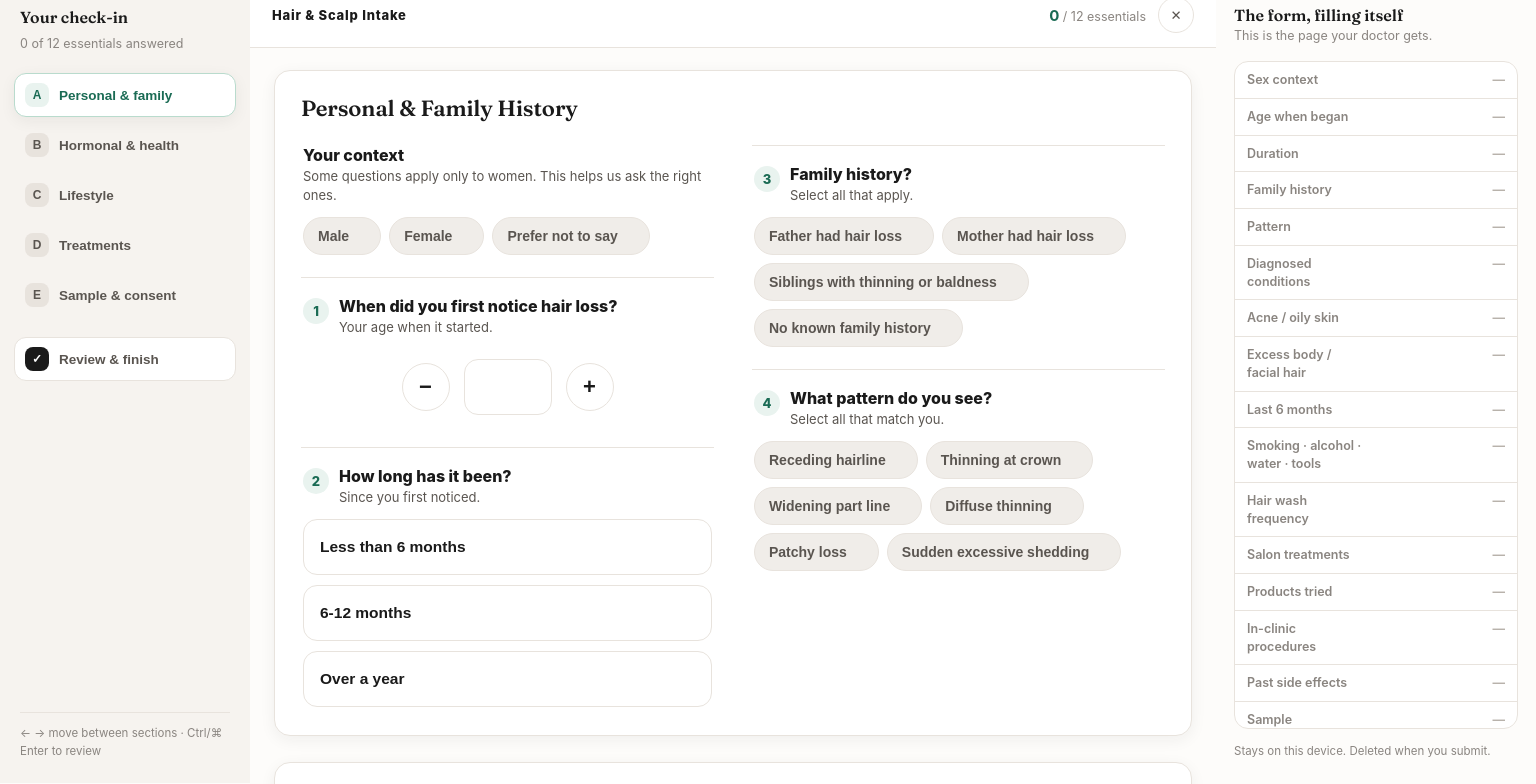
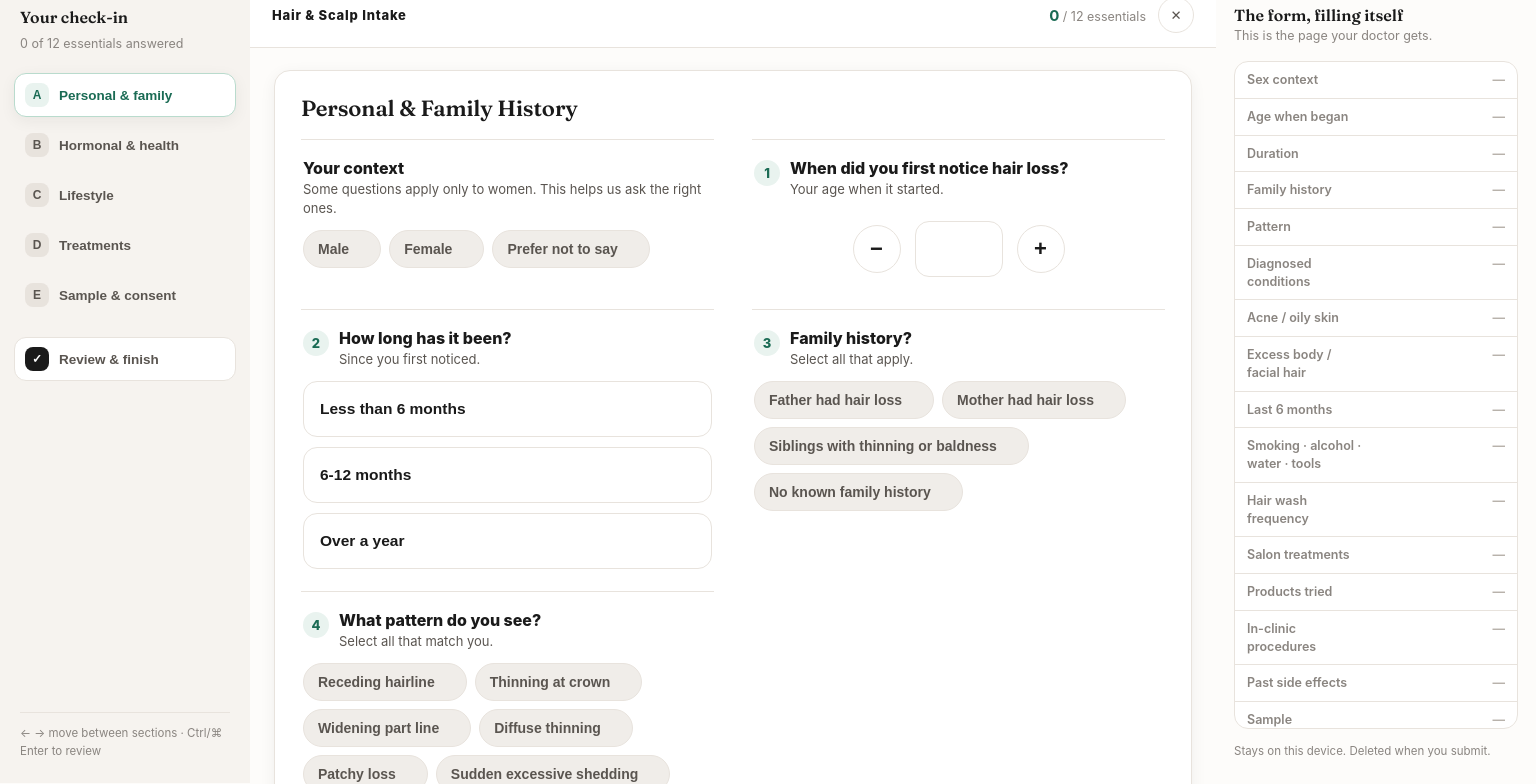
Before and after one commit to Ripperox/hair-intake, a React (Vite) app: page / in a window 1536 px wide. Both pictures are taken after a click on the button "Start Section A". Shown: the part 17-801 px from the top of the page. Built offline with nearby package versions, Linux system fonts and the light colour scheme.

Commit message:
align questions on a grid instead of CSS columns; one error message per question instead of red outlines on every option

```diff
--- a/src/App.tsx
+++ b/src/App.tsx
@@ -279,7 +279,27 @@ export default function App() {
     }
   }, [isDesktop, step])
 
-  const renderQuestion = (n: string, title: string, subtitle: string | undefined, children: ReactNode) => (
+  // One message under the question, never a red outline on every choice —
+  // outlining six chips reads as "all of these are wrong".
+  const err = (section: string, field: string, msg = 'Please choose one') =>
+    vstate(section, field) === 'invalid'
+      ? <p className="field-error" data-invalid>{msg}</p>
+      : null
+
+  const Q_ERROR: Record<string, [string, string, string]> = {
+    '2': ['A', 'duration', 'Please choose one'],
+    '3': ['A', 'familyHistory', 'Select at least one'],
+    '4': ['A', 'pattern', 'Select at least one'],
+    '5': ['B', 'diagnosedConditions', 'Select at least one, or None'],
+    '6': ['B', 'menstrualCycle', 'Please choose one'],
+    '7': ['B', 'pregnancyRelated', 'Please choose one'],
+    '15': ['E', 'sampleType', 'Please choose one'],
+    '16': ['E', 'consent', 'Please choose one'],
+  }
+
+  const renderQuestion = (n: string, title: string, subtitle: string | undefined, children: ReactNode) => {
+    const e = Q_ERROR[n]
+    return (
       <div className="q-block" id={n ? `q-${n}` : undefined}>
         <div className="q-head">
           {n && <span className="q-num">{n}</span>}
@@ -289,8 +309,10 @@ export default function App() {
           </div>
         </div>
         {children}
+        {e && err(e[0], e[1], e[2])}
       </div>
     )
+  }
 
   const renderSection = (s: Screen) => {
     switch (s) {
@@ -298,6 +320,7 @@ export default function App() {
         return (
           <SectionCard title="Personal & Family History">
             {renderQuestion('', 'Your context', 'Some questions apply only to women. This helps us ask the right ones.', (
+              <>
                 <div className="chip-grid">
                 {(['Male','Female','Prefer not to say'] as const).map(opt => (
                   <ChipOption key={opt} label={opt} selected={answers.sex === (opt === 'Male' ? 'male' : opt === 'Female' ? 'female' : 'other')} onToggle={() => {
@@ -305,9 +328,11 @@ export default function App() {
                       update(sex === 'male'
                         ? { sex, diagnosedConditions: answers.diagnosedConditions.filter(c => c !== 'PCOS/PCOD') }
                         : { sex })
-                    }} validationState={vstate('A', 'sex')} />
+                    }} />
                 ))}
                 </div>
+                {err('A', 'sex')}
+              </>
             ))}
             {renderQuestion('1', 'When did you first notice hair loss?', 'Your age when it started.', (
               <NumberStepper value={answers.ageHairLossBegan} onChange={v => update({ ageHairLossBegan: v })} min={10} max={100} startAt={21} autoComplete={AUTOCOMPLETE_HINTS.ageHairLossBegan} validationState={vstate('A', 'ageHairLossBegan')} validationMessage={ageValidation.message ?? 'Enter your age'} />
@@ -315,7 +340,7 @@ export default function App() {
             {renderQuestion('2', 'How long has it been?', 'Since you first noticed.', (
               <div className="opt-grid">
                 {['Less than 6 months','6-12 months','Over a year'].map(opt => (
-                  <OptionCard key={opt} label={opt} selected={answers.duration === opt} onSelect={() => update({ duration: opt })} validationState={vstate('A', 'duration')} />
+                  <OptionCard key={opt} label={opt} selected={answers.duration === opt} onSelect={() => update({ duration: opt })} />
                 ))}
               </div>
             ))}
@@ -335,7 +360,6 @@ export default function App() {
                           update({ familyHistory: [...answers.familyHistory.filter(x => x !== 'No known family history'), opt] })
                         }
                       }}
-                      validationState={vstate('A', 'familyHistory')}
                     />
                   ))}
                 </div>
@@ -347,7 +371,7 @@ export default function App() {
                   {['Receding hairline','Thinning at crown','Widening part line','Diffuse thinning','Patchy loss','Sudden excessive shedding'].map(opt => (
                     <ChipOption key={opt} label={opt} selected={answers.pattern.includes(opt)} onToggle={() => {
                       update({ pattern: answers.pattern.includes(opt) ? answers.pattern.filter(x => x !== opt) : [...answers.pattern, opt] })
-                    }} validationState={vstate('A', 'pattern')} />
+                    }} />
                   ))}
                 </div>
               </>
@@ -372,7 +396,6 @@ export default function App() {
                           update({ diagnosedConditions: [...answers.diagnosedConditions.filter(x => x !== 'None'), opt] })
                         }
                       }}
-                      validationState={vstate('B', 'diagnosedConditions')}
                     />
                   ))}
                 </div>
@@ -381,14 +404,14 @@ export default function App() {
             {answers.sex === 'female' && renderQuestion('6', 'Menstrual cycle', 'Hormones and hair are closely linked.', (
               <div className="opt-grid">
                 {['Regular','Irregular','Menopausal','Not applicable'].map(opt => (
-                  <OptionCard key={opt} label={opt} selected={answers.menstrualCycle === opt} onSelect={() => update({ menstrualCycle: opt })} validationState={vstate('B', 'menstrualCycle')} />
+                  <OptionCard key={opt} label={opt} selected={answers.menstrualCycle === opt} onSelect={() => update({ menstrualCycle: opt })} />
                 ))}
               </div>
             ))}
             {answers.sex === 'female' && renderQuestion('7', 'Pregnancy-related hair loss?', 'If applicable.', (
               <div className="opt-grid">
                 {['Currently pregnant','Postpartum <1 year','Not applicable'].map(opt => (
-                  <OptionCard key={opt} label={opt} selected={answers.pregnancyRelated === opt} onSelect={() => update({ pregnancyRelated: opt })} validationState={vstate('B', 'pregnancyRelated')} />
+                  <OptionCard key={opt} label={opt} selected={answers.pregnancyRelated === opt} onSelect={() => update({ pregnancyRelated: opt })} />
                 ))}
               </div>
             ))}
@@ -397,12 +420,14 @@ export default function App() {
                 <div className="q-head"><div><div className="q-title">Women-only questions</div><div className="q-sub">Answer only if they apply. Not applicable is fine.</div></div></div>
                 <div className="opt-grid">
                   {['Regular','Irregular','Menopausal','Not applicable'].map(opt => (
-                    <OptionCard key={opt} label={`Cycle · ${opt}`} selected={answers.menstrualCycle === opt} onSelect={() => update({ menstrualCycle: opt })} validationState={vstate('B', 'menstrualCycle')} />
+                    <OptionCard key={opt} label={`Cycle · ${opt}`} selected={answers.menstrualCycle === opt} onSelect={() => update({ menstrualCycle: opt })} />
                   ))}
                   {['Currently pregnant','Postpartum <1 year','Not applicable'].map(opt => (
-                    <OptionCard key={opt} label={`Pregnancy · ${opt}`} selected={answers.pregnancyRelated === opt} onSelect={() => update({ pregnancyRelated: opt })} validationState={vstate('B', 'pregnancyRelated')} />
+                    <OptionCard key={opt} label={`Pregnancy · ${opt}`} selected={answers.pregnancyRelated === opt} onSelect={() => update({ pregnancyRelated: opt })} />
                   ))}
                 </div>
+                {err('B', 'menstrualCycle', 'Choose a cycle option')}
+                {err('B', 'pregnancyRelated', 'Choose a pregnancy option')}
               </div>
             )}
             {renderQuestion('8', 'Acne or oily skin in adulthood?', 'After your teenage years.', (
@@ -472,9 +497,10 @@ export default function App() {
                         <span className="habit-label">Hair wash frequency</span>
                         <div className="opt-grid small">
                           {['Daily','Alternate Days','Weekly'].map(opt => (
-                            <OptionCard key={opt} label={opt} selected={answers.hairWashFrequency === opt} onSelect={() => update({ hairWashFrequency: opt })} validationState={vstate('C', 'hairWashFrequency')} />
+                            <OptionCard key={opt} label={opt} selected={answers.hairWashFrequency === opt} onSelect={() => update({ hairWashFrequency: opt })} />
                           ))}
                         </div>
+                        {err('C', 'hairWashFrequency')}
                       </div>
                     </div>
                     <div className="habit-row">
@@ -614,7 +640,7 @@ export default function App() {
             {renderQuestion('15', 'Preferred sample for genetic analysis', 'Both work. Saliva is the easy one.', (
               <div className="opt-grid">
                 {[{ id: 'Saliva', label: 'Saliva', sub: 'No needle' },{ id: 'Blood', label: 'Blood', sub: 'More DNA' },{ id: 'Either', label: 'Either', sub: 'Doctor can decide' }].map(opt => (
-                  <OptionCard key={opt.id} label={opt.label} subLabel={opt.sub} selected={answers.sampleType === opt.id} onSelect={() => update({ sampleType: opt.id })} validationState={vstate('E', 'sampleType')} />
+                  <OptionCard key={opt.id} label={opt.label} subLabel={opt.sub} selected={answers.sampleType === opt.id} onSelect={() => update({ sampleType: opt.id })} />
                 ))}
               </div>
             ))}
@@ -626,14 +652,12 @@ export default function App() {
                     subLabel="The clinic can collect a sample"
                     selected={answers.consent === true}
                     onSelect={() => update({ consent: true })}
-                    validationState={vstate('E', 'consent')}
                   />
                   <OptionCard
                     label="No, not right now"
                     subLabel="You can still see the doctor"
                     selected={answers.consent === false}
                     onSelect={() => update({ consent: false })}
-                    validationState={vstate('E', 'consent')}
                   />
                 </div>
                 <Hint>Declining is a real answer — it won't block your consultation.</Hint>
--- a/src/index.css
+++ b/src/index.css
@@ -355,14 +355,28 @@ html,body{ margin:0; padding:0; background:var(--bg); color:var(--text); font-fa
 @media (min-width:1420px){
   .app.is-desktop{ grid-template-columns:250px minmax(0,1fr) 320px }
   .rail{ border-right:0 }
-  .desk-section .section-card{ columns:2; column-gap:38px }
-  .desk-section .section-head{ column-span:all }
-  .desk-section .q-block{ break-inside:avoid }
+  /* Grid, not CSS columns: columns flow each track independently, so the first
+     question in every column starts at a different height. A grid puts them on
+     shared rows, which is what a form is supposed to look like. */
+  .desk-section .section-body{
+    display:grid;
+    grid-template-columns:repeat(2,minmax(0,1fr));
+    gap:0 38px;
+    align-items:start;
+  }
+  /* Every question carries the same rule above it, so the row tops line up
+     whichever column a question lands in. */
+  .desk-section .q-block,
+  .desk-section .q-block:first-of-type{
+    border-top:1px solid var(--line);
+    margin-top:0;
+    padding:18px 2px 22px;
+  }
 
-  /* Section C is two questions, one of them tall: columns would strand a
-     dead gutter beside it. Give it the full width instead — the habit
-     groups then sit side by side with room to breathe. */
-  #desk-C .section-card{ columns:auto }
+  /* Section C is two questions, one of them tall: side by side would strand a
+     dead gutter. Full width instead, so the habit groups get room. */
+  #desk-C .section-body{ display:block }
+  #desk-C .q-block:first-of-type{ border-top:none; padding-top:0 }
   #desk-C .habit-groups{ gap:32px }
   #desk-C .habit-main.col-layout .opt-grid.small{ flex-direction:row }
   #desk-C .habit-main.col-layout .opt-grid.small .opt-card{ flex:1 }
@@ -375,12 +389,13 @@ html,body{ margin:0; padding:0; background:var(--bg); color:var(--text); font-fa
   .section-title{ font-size:22px }
   .q-title{ font-size:17px }
 }
+@media (min-width:2000px){
+  .desk-section .section-body{ grid-template-columns:repeat(3,minmax(0,1fr)); gap:0 42px }
+  /* Two questions never spread across three tracks — that's the dead gutter. */
+  #desk-E .section-body{ grid-template-columns:repeat(2,minmax(0,1fr)) }
+}
 @media (min-width:2400px){
   .app.is-desktop{ grid-template-columns:300px minmax(0,1fr) 420px }
-  .desk-section .section-card{ columns:3; column-gap:42px }
-  /* Sections with fewer blocks than columns would leave an empty gutter */
-  #desk-C .section-card{ columns:auto }
-  #desk-E .section-card{ columns:2 }
 }
 @media print{
   .progress-wrap, .step-header, .footer, .btn, .sheet-backdrop, .welcome-hinglish, .welcome-meta{ display:none !important }
--- a/src/intake-components.tsx
+++ b/src/intake-components.tsx
@@ -57,29 +57,25 @@ export function OptionCard({
   onSelect,
   subLabel,
   disabled = false,
-  validationState = 'idle',
 }: {
   label: string
   selected: boolean
   onSelect: () => void
   subLabel?: string
   disabled?: boolean
-  validationState?: 'idle' | 'valid' | 'invalid'
 }) {
-  const isInvalid = validationState === 'invalid'
   return (
     <motion.button
       type="button"
       className={`opt-card ${selected ? 'selected' : ''} ${disabled ? 'disabled' : ''}`}
       onClick={disabled ? undefined : onSelect}
       disabled={disabled}
-      data-invalid={isInvalid || undefined}
       whileTap={{ scale: 0.98 }}
       whileHover={{ scale: disabled ? 1 : 1.015, boxShadow: '0 8px 30px rgba(26,26,26,.12)' }}
       animate={{
-        borderColor: isInvalid ? 'var(--danger)' : selected ? 'var(--accent)' : 'var(--line)',
+        borderColor: selected ? 'var(--accent)' : 'var(--line)',
         background: selected ? 'var(--accent-soft)' : 'var(--card)',
-        boxShadow: isInvalid ? '0 0 0 3px var(--danger-glow)' : selected ? '0 0 0 3px var(--accent-glow)' : 'none',
+        boxShadow: selected ? '0 0 0 3px var(--accent-glow)' : 'none',
       }}
       transition={spring}
       style={{ opacity: disabled ? 0.5 : 1 }}
@@ -106,27 +102,23 @@ export function ChipOption({
   selected,
   onToggle,
   exclusive = false,
-  validationState = 'idle',
 }: {
   label: string
   selected: boolean
   onToggle: () => void
   exclusive?: boolean
-  validationState?: 'idle' | 'valid' | 'invalid'
 }) {
-  const isInvalid = validationState === 'invalid'
   return (
     <motion.button
       type="button"
       className={`chip-opt ${selected ? 'selected' : ''} ${exclusive ? 'exclusive' : ''}`}
       onClick={onToggle}
-      data-invalid={isInvalid || undefined}
       whileTap={{ scale: 0.95 }}
       animate={{
         background: selected ? (exclusive ? 'var(--text)' : 'var(--chip-on-bg)') : 'var(--chip-bg)',
         color: selected ? (exclusive ? 'white' : 'var(--chip-on)') : 'var(--text-2)',
-        borderColor: isInvalid ? 'var(--danger)' : selected ? (exclusive ? 'var(--text)' : 'var(--accent-line)') : 'var(--line)',
-        boxShadow: isInvalid ? '0 0 0 3px var(--danger-glow)' : selected ? '0 0 0 3px var(--accent-glow)' : 'none',
+        borderColor: selected ? (exclusive ? 'var(--text)' : 'var(--accent-line)') : 'var(--line)',
+        boxShadow: selected ? '0 0 0 3px var(--accent-glow)' : 'none',
       }}
       transition={spring}
     >
@@ -544,6 +536,7 @@ export function SectionCard({ title, subtitle, children }: {
         )}
       </div>
       <motion.div
+        className="section-body"
         initial="initial"
         animate="enter"
         variants={{ initial: {}, enter: { transition: { staggerChildren: 0.05, delayChildren: 0.1 } } }}
```
Lines whose indentation alone changed are shown as unchanged.
